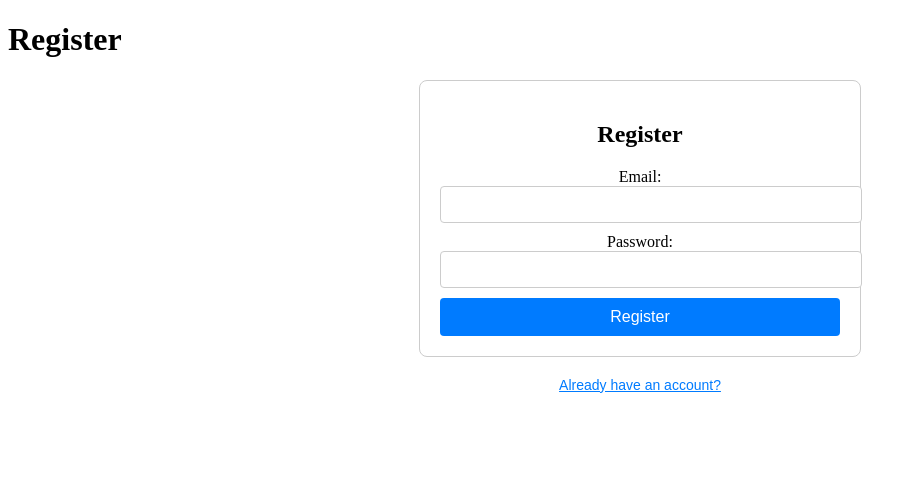
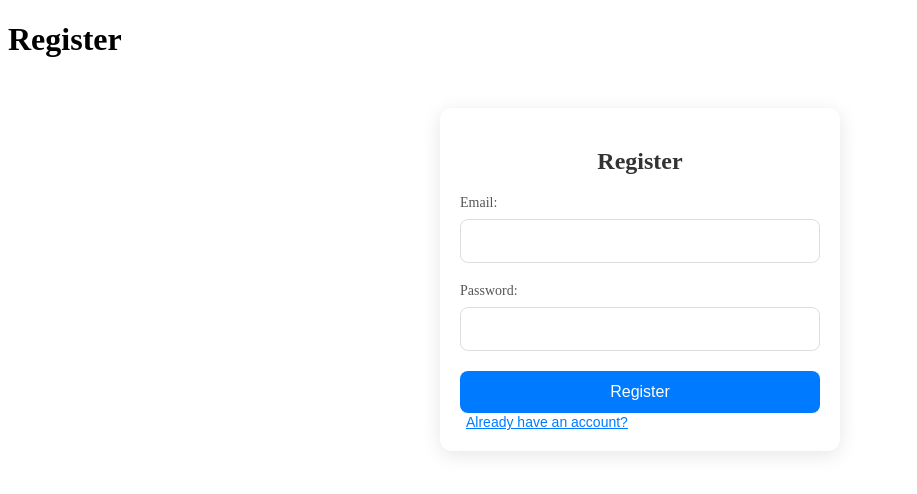
Before and after one commit to Ruletk/WarehouseSystem, a React (Vite) app in the folder apps/frontend/: page /register in a window 1280 px wide. Shown: the top 494 px of the page, without its empty margins (0-917 px from the left). Built offline with nearby package versions, Linux system fonts and the light colour scheme.

Commit message:
feat(frontend): refactor authentication components to use common styles; remove individual CSS files for Login, Register, and Reset Password components

```diff
--- a/apps/frontend/src/components/auth/LoginComponent.module.css
+++ /dev/null
@@ -1,52 +0,0 @@
-.login-container {
-    max-width: 400px;
-    margin: 50px auto;
-    padding: 20px;
-    background: #f9f9f9;
-    border-radius: 8px;
-    box-shadow: 0 2px 10px rgba(0, 0, 0, 0.1);
-  }
-
-  .login-container h2 {
-    text-align: center;
-    color: #333;
-  }
-
-  .input-group {
-    margin-bottom: 15px;
-  }
-
-  .input-group label {
-    display: block;
-    margin-bottom: 5px;
-    color: #555;
-  }
-
-  .input-group input {
-    width: 100%;
-    padding: 10px;
-    border: 1px solid #ccc;
-    border-radius: 4px;
-    font-size: 16px;
-  }
-
-  .error-message {
-    color: red;
-    text-align: center;
-    margin-bottom: 10px;
-  }
-
-  button {
-    width: 100%;
-    padding: 10px;
-    background: #007bff;
-    color: white;
-    border: none;
-    border-radius: 4px;
-    cursor: pointer;
-    font-size: 16px;
-  }
-
-  button:hover {
-    background: #0056b3;
-  }
--- a/apps/frontend/src/components/auth/LoginComponent.tsx
+++ b/apps/frontend/src/components/auth/LoginComponent.tsx
@@ -1,7 +1,7 @@
 import React, { useState } from 'react';
 import { useNavigate } from 'react-router-dom';
 import AuthService from '../../services/AuthService';
-import styles from './LoginComponent.module.css';
+import commonStyles from './commonStyles.module.css';
 
 const LoginComponent = () => {
   const [email, setEmail] = useState('');
@@ -22,11 +22,11 @@ const LoginComponent = () => {
   };
 
   return (
-    <div className={styles['login-container']}>
+    <div className={commonStyles['form-container']}>
       <h2>Login</h2>
-      {error && <p className={styles['error-message']}>{error}</p>}
+      {error && <p className={commonStyles['error-message']}>{error}</p>}
       <form onSubmit={handleLogin}>
-        <div className={styles['input-group']}>
+        <div className={commonStyles['input-group']}>
           <label>Email:</label>
           <input
             type="email"
@@ -35,7 +35,7 @@ const LoginComponent = () => {
             required
           />
         </div>
-        <div className={styles['input-group']}>
+        <div className={commonStyles['input-group']}>
           <label>Password:</label>
           <input
             type="password"
@@ -44,13 +44,13 @@ const LoginComponent = () => {
             required
           />
         </div>
-        <button type="submit">Login</button>
+        <button type="submit" className={commonStyles.button}>Login</button>
       </form>
-      <div className={styles['links']}>
-        <button className={styles['link-button']} onClick={() => navigate('/reset-password')}>
+      <div className={commonStyles.links}>
+        <button className={commonStyles['link-button']} onClick={() => navigate('/reset-password')}>
           Forgot Password?
         </button>
-        <button className={styles['link-button']} onClick={() => navigate('/register')}>
+        <button className={commonStyles['link-button']} onClick={() => navigate('/register')}>
           Don't have an account?
         </button>
       </div>
--- a/apps/frontend/src/components/auth/RegisterComponent.module.css
+++ /dev/null
@@ -1,59 +0,0 @@
-.form {
-  max-width: 400px;
-  margin: 0 auto;
-  padding: 20px;
-  border: 1px solid #ccc;
-  border-radius: 8px;
-}
-
-.input {
-  width: 100%;
-  padding: 10px;
-  margin-bottom: 10px;
-  border: 1px solid #ccc;
-  border-radius: 4px;
-}
-
-.button {
-  width: 100%;
-  padding: 10px;
-  background-color: #007bff;
-  color: white;
-  border: none;
-  border-radius: 4px;
-  cursor: pointer;
-}
-
-.button:disabled {
-  background-color: #ccc;
-}
-
-.success-message {
-  color: green;
-  font-weight: bold;
-  margin-bottom: 10px;
-}
-
-.error-message {
-  color: red;
-  font-weight: bold;
-  margin-bottom: 10px;
-}
-
-.container {
-  text-align: center;
-}
-
-.linkButton {
-  margin-top: 10px;
-  background: none;
-  border: none;
-  color: #007bff;
-  cursor: pointer;
-  font-size: 14px;
-  text-decoration: underline;
-}
-
-.linkButton:hover {
-  color: #0056b3;
-}
--- a/apps/frontend/src/components/auth/RegisterComponent.tsx
+++ b/apps/frontend/src/components/auth/RegisterComponent.tsx
@@ -1,6 +1,6 @@
 import React, { useState } from 'react';
 import { useNavigate } from 'react-router-dom';
-import styles from './RegisterComponent.module.css';
+import commonStyles from './commonStyles.module.css';
 
 interface RegisterComponentProps {
   onRegister: (data: { email: string; password: string }) => Promise<void>;
@@ -32,36 +32,34 @@ const RegisterComponent: React.FC<RegisterComponentProps> = ({ onRegister }) =>
   };
 
   return (
-    <div className={styles.container}>
-      <form className={styles.form} onSubmit={handleSubmit}>
+    <div className={commonStyles['form-container']}>
+      <form onSubmit={handleSubmit}>
         <h2>Register</h2>
-        <div>
+        <div className={commonStyles['input-group']}>
           <label>Email:</label>
           <input
-            className={styles.input}
             type="email"
             value={email}
             onChange={(e) => setEmail(e.target.value)}
             required
           />
         </div>
-        <div>
+        <div className={commonStyles['input-group']}>
           <label>Password:</label>
           <input
-            className={styles.input}
             type="password"
             value={password}
             onChange={(e) => setPassword(e.target.value)}
             required
           />
         </div>
-        {error && <div className={styles.errorMessage}>{error}</div>}
-        {successMessage && <div className={styles.successMessage}>{successMessage}</div>}
-        <button className={styles.button} type="submit" disabled={loading}>
+        {error && <div className={commonStyles['error-message']}>{error}</div>}
+        {successMessage && <div className={commonStyles['success-message']}>{successMessage}</div>}
+        <button type="submit" className={commonStyles.button} disabled={loading}>
           {loading ? 'Registering...' : 'Register'}
         </button>
       </form>
-      <button className={styles.linkButton} onClick={() => navigate('/login')}>
+      <button className={commonStyles['link-button']} onClick={() => navigate('/login')}>
         Already have an account?
       </button>
     </div>
--- a/apps/frontend/src/components/auth/ResetPasswordComponent.module.css
+++ /dev/null
@@ -1,42 +0,0 @@
-.container {
-    text-align: center;
-    max-width: 400px;
-    margin: auto;
-  }
-
-  .form {
-    display: flex;
-    flex-direction: column;
-    gap: 10px;
-  }
-
-  .input {
-    padding: 8px;
-    font-size: 16px;
-    border: 1px solid #ccc;
-    border-radius: 5px;
-  }
-
-  .button {
-    padding: 10px;
-    font-size: 16px;
-    background-color: #007bff;
-    color: white;
-    border: none;
-    border-radius: 5px;
-    cursor: pointer;
-  }
-
-  .button:disabled {
-    background-color: #999;
-  }
-
-  .error {
-    color: red;
-    font-size: 14px;
-  }
-
-  .success {
-    color: green;
-    font-size: 14px;
-  }
--- a/apps/frontend/src/components/auth/ResetPasswordComponent.tsx
+++ b/apps/frontend/src/components/auth/ResetPasswordComponent.tsx
@@ -1,6 +1,6 @@
 import React, { useState } from 'react';
 import AuthService from '../../services/AuthService';
-import styles from './ResetPasswordComponent.module.css';
+import commonStyles from './commonStyles.module.css';
 
 interface ResetPasswordComponentProps {
   onSuccess: () => void;
@@ -30,22 +30,21 @@ const ResetPasswordComponent: React.FC<ResetPasswordComponentProps> = ({ onSucce
   };
 
   return (
-    <div className={styles.container}>
-      <form className={styles.form} onSubmit={handleSubmit}>
+    <div className={commonStyles['form-container']}>
+      <form onSubmit={handleSubmit}>
         <h2>Reset Password</h2>
-        <div>
+        <div className={commonStyles['input-group']}>
           <label>Email:</label>
           <input
-            className={styles.input}
             type="email"
             value={email}
             onChange={(e) => setEmail(e.target.value)}
             required
           />
         </div>
-        {error && <div className={styles.error}>{error}</div>}
-        {message && <div className={styles.success}>{message}</div>}
-        <button className={styles.button} type="submit" disabled={loading}>
+        {error && <div className={commonStyles['error-message']}>{error}</div>}
+        {message && <div className={commonStyles['success-message']}>{message}</div>}
+        <button type="submit" className={commonStyles.button} disabled={loading}>
           {loading ? 'Sending...' : 'Send Reset Link'}
         </button>
       </form>
--- /dev/null
+++ b/apps/frontend/src/components/auth/commonStyles.module.css
@@ -0,0 +1,99 @@
+/* Общие стили для всех форм */
+.form-container {
+    max-width: 400px;
+    margin: 50px auto;
+    padding: 20px;
+    background: #ffffff;
+    border-radius: 12px;
+    box-shadow: 0 4px 20px rgba(0, 0, 0, 0.1);
+    box-sizing: border-box;
+  }
+
+  .form-container h2 {
+    text-align: center;
+    color: #333;
+    margin-bottom: 20px;
+    font-size: 24px;
+  }
+
+  .input-group {
+    margin-bottom: 20px;
+  }
+
+  .input-group label {
+    display: block;
+    margin-bottom: 8px;
+    color: #555;
+    font-size: 14px;
+  }
+
+  .input-group input {
+    width: 100%;
+    padding: 12px;
+    border: 1px solid #ddd;
+    border-radius: 8px;
+    font-size: 16px;
+    transition: border-color 0.3s ease;
+    box-sizing: border-box;
+  }
+
+  .input-group input:focus {
+    border-color: #007bff;
+    outline: none;
+  }
+
+  .button {
+    width: 100%;
+    padding: 12px;
+    background: #007bff;
+    color: white;
+    border: none;
+    border-radius: 8px;
+    cursor: pointer;
+    font-size: 16px;
+    transition: background-color 0.3s ease;
+    box-sizing: border-box;
+  }
+
+  .button:hover {
+    background: #0056b3;
+  }
+
+  .button:disabled {
+    background: #ccc;
+    cursor: not-allowed;
+  }
+
+  .link-button {
+    background: none;
+    border: none;
+    color: #007bff;
+    cursor: pointer;
+    font-size: 14px;
+    text-decoration: underline;
+    transition: color 0.3s ease;
+  }
+
+  .link-button:hover {
+    color: #0056b3;
+  }
+
+  .error-message {
+    color: #ff4d4f;
+    text-align: center;
+    margin-bottom: 15px;
+    font-size: 14px;
+  }
+
+  .success-message {
+    color: #52c41a;
+    text-align: center;
+    margin-bottom: 15px;
+    font-size: 14px;
+  }
+
+  .links {
+    display: flex;
+    justify-content: space-between;
+    margin-top: 20px;
+  }
```
